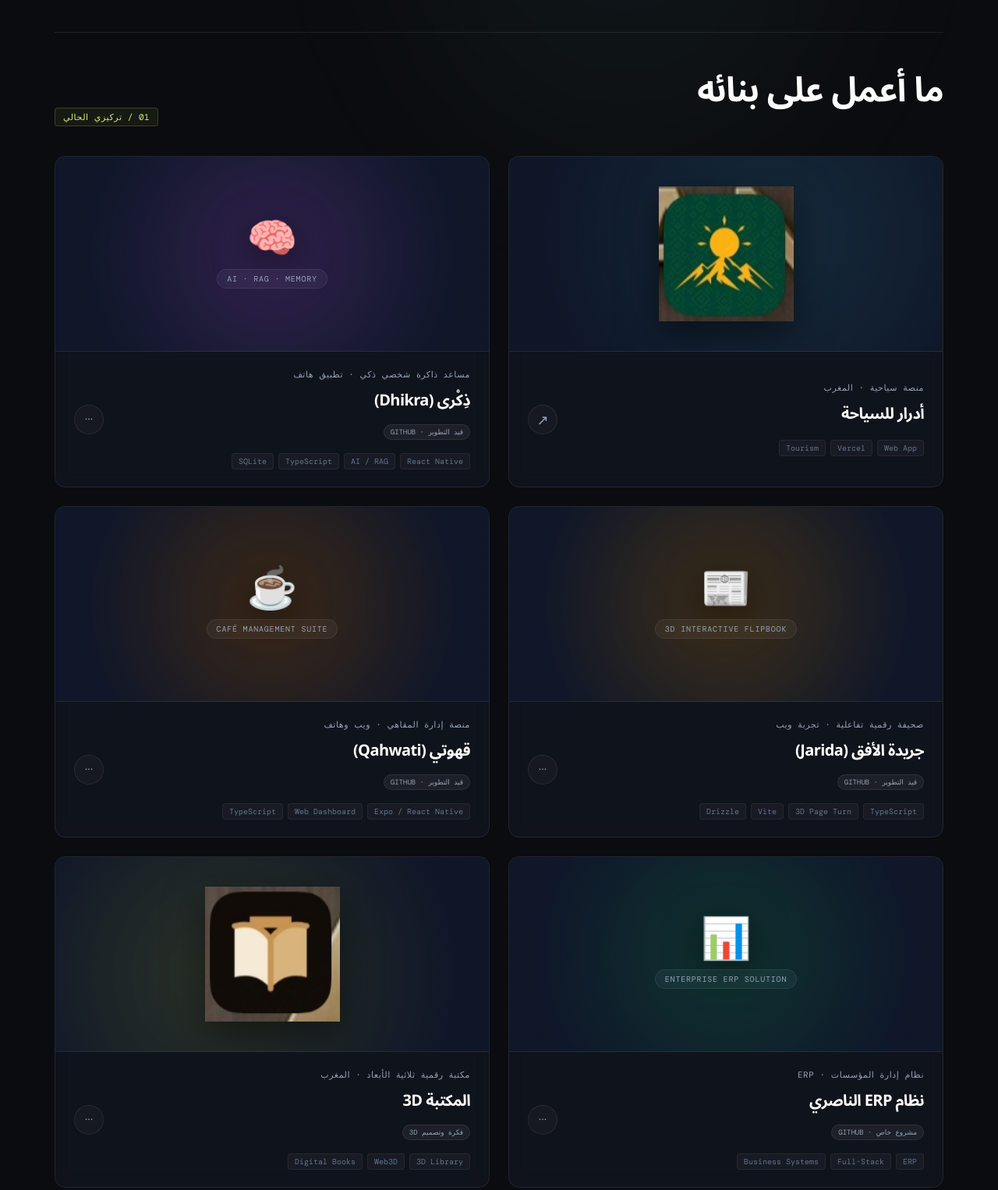
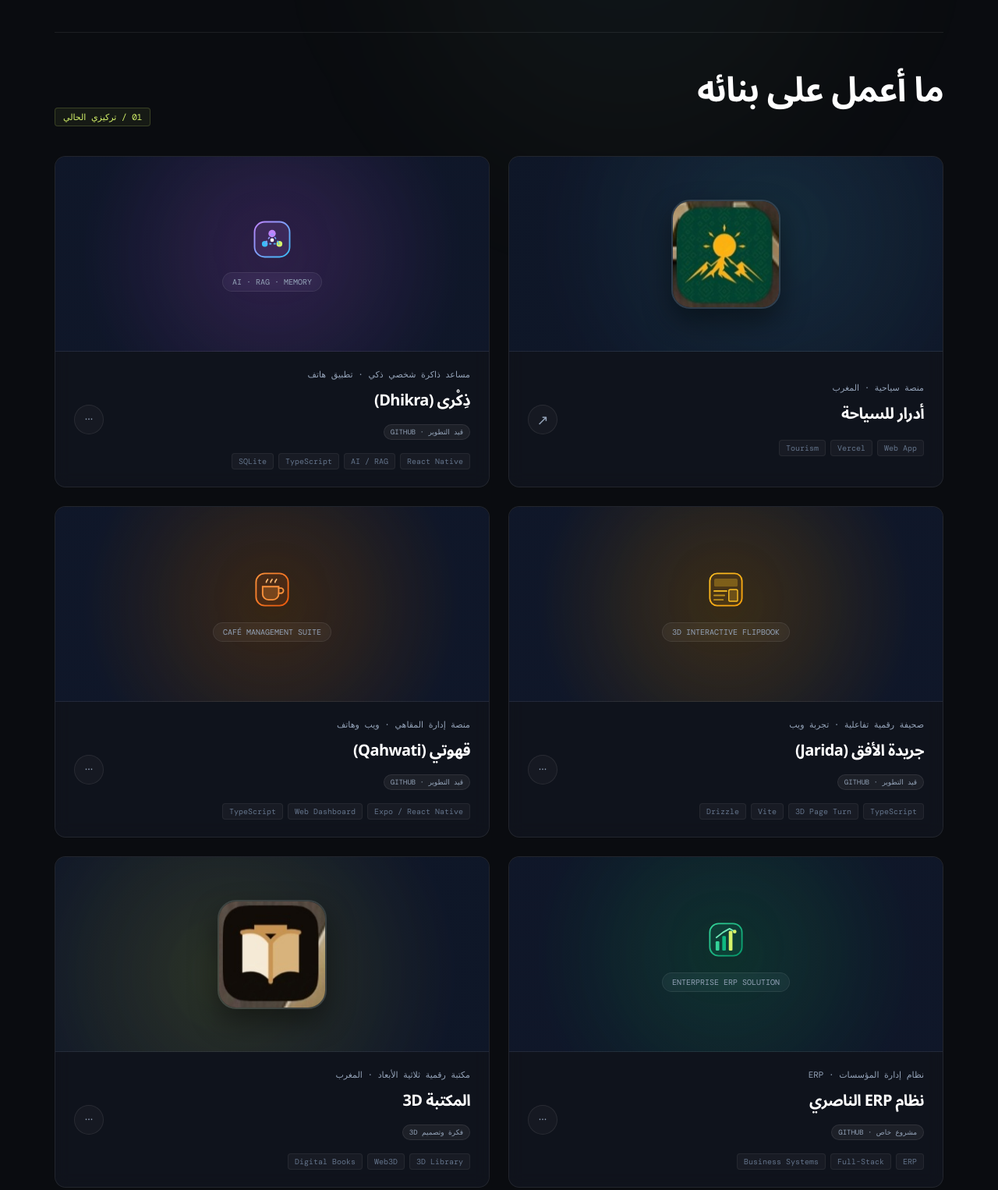
Before and after one commit to ab99-c/abdelaziz-aithaddou-portfolio, a plain HTML site: page index.html in a window 1280 px wide. Shown: the part 720-2246 px from the top of the page at 78% size. Drawn offline with nearby package versions, Linux system fonts and the light colour scheme; a web font is replaced by a local one.

Commit message:
Enhance project cards with custom SVG tech badges, fix Arabic letter-spacing, and add image rounding

```diff
--- a/index.html
+++ b/index.html
@@ -45,6 +45,18 @@
       min-height: 100vh;
     }
     body[dir="rtl"] { font-family: "Noto Sans Arabic", Manrope, sans-serif; }
+    body[dir="rtl"] .mono,
+    body[dir="rtl"] .eyebrow,
+    body[dir="rtl"] .nav-links,
+    body[dir="rtl"] .project-meta,
+    body[dir="rtl"] .footer-meta,
+    body[dir="rtl"] .status-badge,
+    body[dir="rtl"] .art-tag,
+    body[dir="rtl"] .hero-discipline,
+    body[dir="rtl"] .project-tag,
+    body[dir="rtl"] .skill {
+      letter-spacing: 0 !important;
+    }
 
     /* Ambient background tech glow */
     body::before {
@@ -579,6 +591,13 @@
       filter: drop-shadow(0 12px 24px rgba(0, 0, 0, 0.6));
       transition: transform .3s var(--ease);
     }
+    .art-svg {
+      transition: transform .35s var(--ease);
+      filter: drop-shadow(0 10px 24px rgba(0, 0, 0, 0.5));
+    }
+    .project:hover .art-svg {
+      transform: scale(1.14) translateY(-4px);
+    }
     .project:hover .art-icon {
       transform: scale(1.15) translateY(-4px);
     }
@@ -621,16 +640,18 @@
       margin-top: 4px;
     }
     .project-image {
-      width: 100%;
-      height: 100%;
-      object-fit: contain;
-      padding: 38px;
+      width: 140px;
+      height: 140px;
+      object-fit: cover;
+      border-radius: 24px;
       display: block;
-      filter: drop-shadow(0 16px 25px rgba(0, 0, 0, 0.5));
-      transition: transform .35s var(--ease);
+      border: 2px solid rgba(255, 255, 255, 0.12);
+      box-shadow: 0 16px 36px rgba(0, 0, 0, 0.45);
+      transition: transform .35s var(--ease), border-color .35s var(--ease);
     }
     .project:hover .project-image {
       transform: scale(1.08);
+      border-color: var(--border-accent);
     }
 
     .project-info {
@@ -960,7 +981,20 @@
         <article class="project project--soon" aria-label="Dhikra AI Memory Assistant app">
           <div class="project-art art-dhikra">
             <div class="art-badge">
-              <span class="art-icon">🧠</span>
+              <svg class="art-svg" viewBox="0 0 64 64" width="60" height="60" fill="none" aria-hidden="true">
+                <defs>
+                  <linearGradient id="dhikraGrad" x1="0%" y1="0%" x2="100%" y2="100%">
+                    <stop offset="0%" stop-color="#c084fc"/>
+                    <stop offset="100%" stop-color="#38bdf8"/>
+                  </linearGradient>
+                </defs>
+                <rect x="8" y="8" width="48" height="48" rx="14" fill="rgba(192, 132, 252, 0.12)" stroke="url(#dhikraGrad)" stroke-width="2"/>
+                <circle cx="32" cy="24" r="5" fill="#c084fc"/>
+                <circle cx="22" cy="38" r="4" fill="#38bdf8"/>
+                <circle cx="42" cy="38" r="4" fill="#d5f36a"/>
+                <path d="M32 24 L22 38 M32 24 L42 38 M22 38 L42 38" stroke="url(#dhikraGrad)" stroke-width="1.8" stroke-dasharray="3 3"/>
+                <circle cx="32" cy="33" r="2.5" fill="#fff"/>
+              </svg>
               <span class="art-tag">AI · RAG · Memory</span>
             </div>
           </div>
@@ -983,7 +1017,20 @@
         <article class="project project--soon" aria-label="Jarida Flipbook digital experience">
           <div class="project-art art-jarida">
             <div class="art-badge">
-              <span class="art-icon">📰</span>
+              <svg class="art-svg" viewBox="0 0 64 64" width="60" height="60" fill="none" aria-hidden="true">
+                <defs>
+                  <linearGradient id="jaridaGrad" x1="0%" y1="0%" x2="100%" y2="100%">
+                    <stop offset="0%" stop-color="#fbbf24"/>
+                    <stop offset="100%" stop-color="#f59e0b"/>
+                  </linearGradient>
+                </defs>
+                <rect x="10" y="10" width="44" height="44" rx="10" fill="rgba(245, 158, 11, 0.1)" stroke="url(#jaridaGrad)" stroke-width="2"/>
+                <rect x="16" y="17" width="32" height="11" rx="2" fill="rgba(251, 191, 36, 0.3)"/>
+                <line x1="16" y1="34" x2="33" y2="34" stroke="#fbbf24" stroke-width="2" stroke-linecap="round"/>
+                <line x1="16" y1="40" x2="30" y2="40" stroke="rgba(251, 191, 36, 0.65)" stroke-width="2" stroke-linecap="round"/>
+                <line x1="16" y1="46" x2="28" y2="46" stroke="rgba(251, 191, 36, 0.65)" stroke-width="2" stroke-linecap="round"/>
+                <rect x="36" y="32" width="12" height="16" rx="2" fill="rgba(251, 191, 36, 0.2)" stroke="#fbbf24" stroke-width="1.5"/>
+              </svg>
               <span class="art-tag">3D Interactive Flipbook</span>
             </div>
           </div>
@@ -1006,7 +1053,18 @@
         <article class="project project--soon" aria-label="Qahwati cafe management platform">
           <div class="project-art art-qahwati">
             <div class="art-badge">
-              <span class="art-icon">☕</span>
+              <svg class="art-svg" viewBox="0 0 64 64" width="60" height="60" fill="none" aria-hidden="true">
+                <defs>
+                  <linearGradient id="qahwatiGrad" x1="0%" y1="0%" x2="100%" y2="100%">
+                    <stop offset="0%" stop-color="#fb923c"/>
+                    <stop offset="100%" stop-color="#ea580c"/>
+                  </linearGradient>
+                </defs>
+                <rect x="10" y="10" width="44" height="44" rx="12" fill="rgba(234, 88, 12, 0.12)" stroke="url(#qahwatiGrad)" stroke-width="2"/>
+                <path d="M19 28h22v10a8 8 0 0 1-8 8h-6a8 8 0 0 1-8-8V28z" fill="rgba(251, 146, 60, 0.25)" stroke="#fb923c" stroke-width="2"/>
+                <path d="M41 30h3a3.5 3.5 0 0 1 0 7h-3" stroke="#fb923c" stroke-width="2" stroke-linecap="round"/>
+                <path d="M24 22c0-2 2-3 2-4m4 4c0-2 2-3 2-4m4 4c0-2 2-3 2-4" stroke="#fdba74" stroke-width="1.8" stroke-linecap="round"/>
+              </svg>
               <span class="art-tag">Café Management Suite</span>
             </div>
           </div>
@@ -1028,7 +1086,20 @@
         <article class="project project--soon" aria-label="NASSIRI ERP system">
           <div class="project-art art-nassiri">
             <div class="art-badge">
-              <span class="art-icon">📊</span>
+              <svg class="art-svg" viewBox="0 0 64 64" width="60" height="60" fill="none" aria-hidden="true">
+                <defs>
+                  <linearGradient id="erpGrad" x1="0%" y1="0%" x2="100%" y2="100%">
+                    <stop offset="0%" stop-color="#34d399"/>
+                    <stop offset="100%" stop-color="#059669"/>
+                  </linearGradient>
+                </defs>
+                <rect x="10" y="10" width="44" height="44" rx="12" fill="rgba(16, 185, 129, 0.12)" stroke="url(#erpGrad)" stroke-width="2"/>
+                <rect x="18" y="34" width="5" height="13" rx="1.5" fill="#34d399"/>
+                <rect x="27" y="27" width="5" height="20" rx="1.5" fill="#10b981"/>
+                <rect x="36" y="20" width="5" height="27" rx="1.5" fill="#d5f36a"/>
+                <path d="M19 29 L28 22 L37 17 L44 21" stroke="#6ee7b7" stroke-width="2" stroke-linecap="round" stroke-linejoin="round"/>
+                <circle cx="44" cy="21" r="2.5" fill="#d5f36a"/>
+              </svg>
               <span class="art-tag">Enterprise ERP Solution</span>
             </div>
           </div>
```
